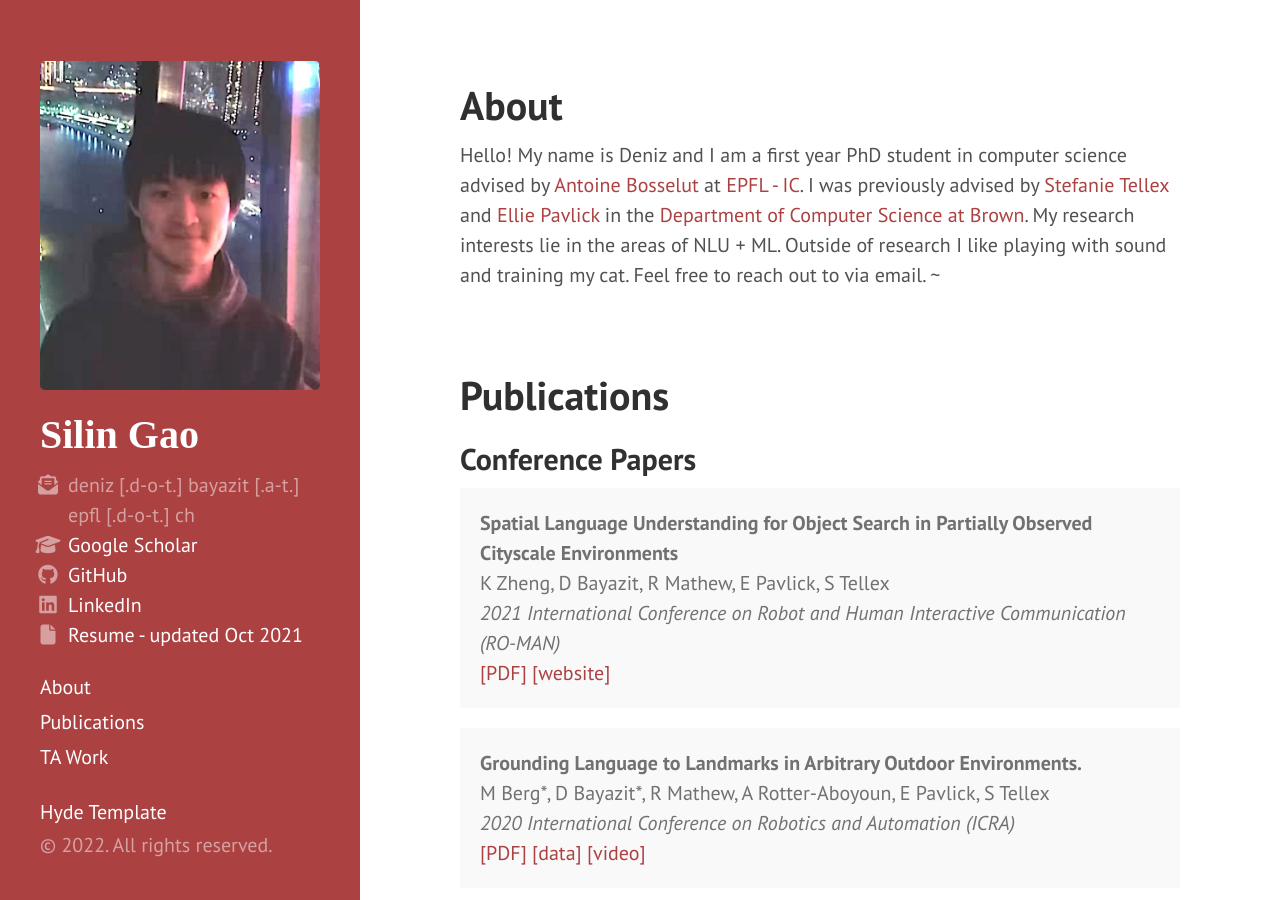
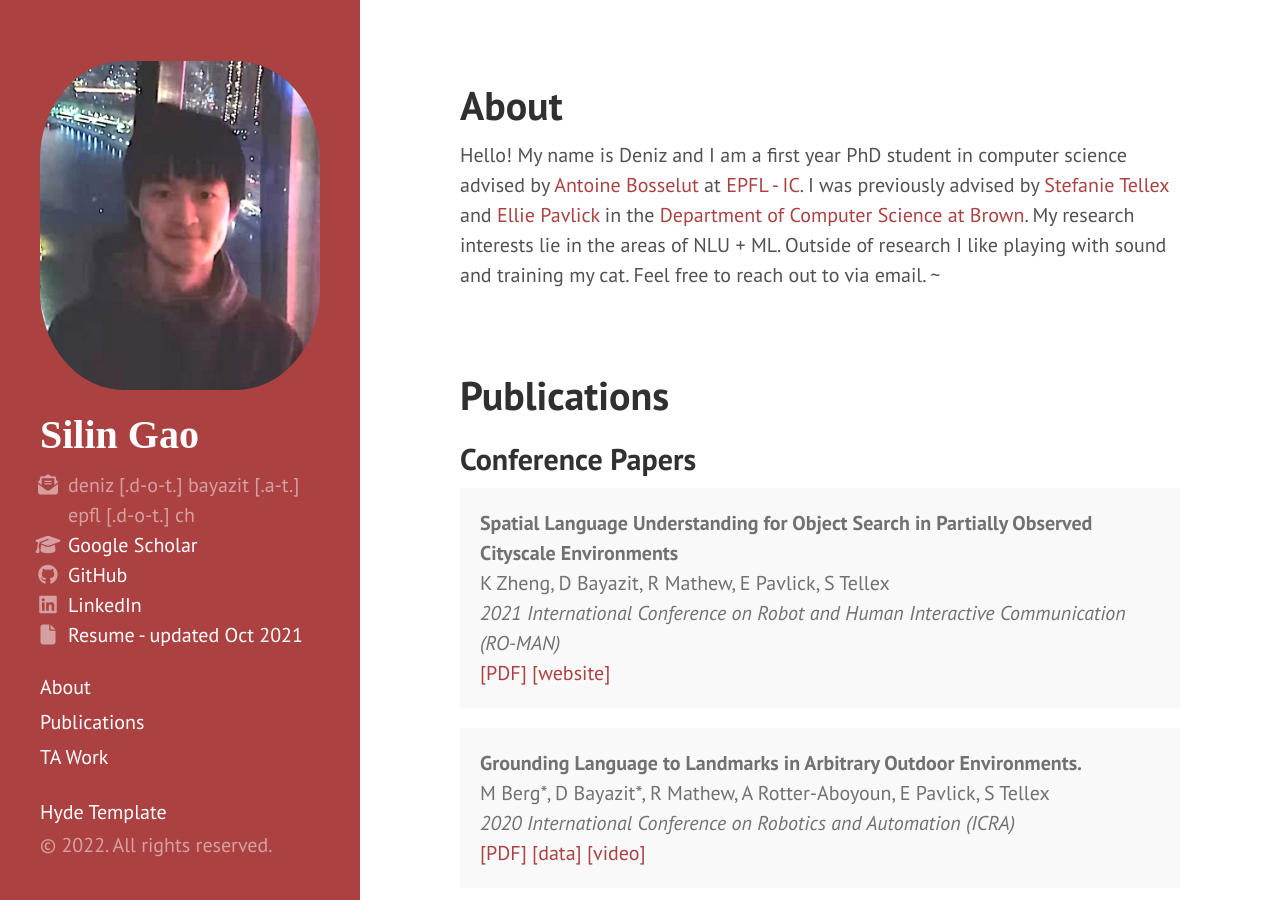
Before and after one commit to Silin159/SilinGao, a Jekyll site: the page built from index.html, in a window 1280 px wide and 900 px high. Built offline with Jekyll 4.4.1, drawn with Linux system fonts in a browser that asks for light colours; nearby versions of some CDN libraries; the list of posts is cut into pages by our own code.

Commit message:
Update sidebar.html

```diff
--- a/_includes/sidebar.html
+++ b/_includes/sidebar.html
@@ -2,7 +2,7 @@
   <div class="container sidebar-sticky">
     <div class="sidebar-about">
       <!-- Avatar Image -->
-      <img src="/public/my-photo.jpg">
+      <img src="../public/my-photo.jpg" alt="Avatar" class="avatar">
 
       <!-- Title -->
       <h1>
```
